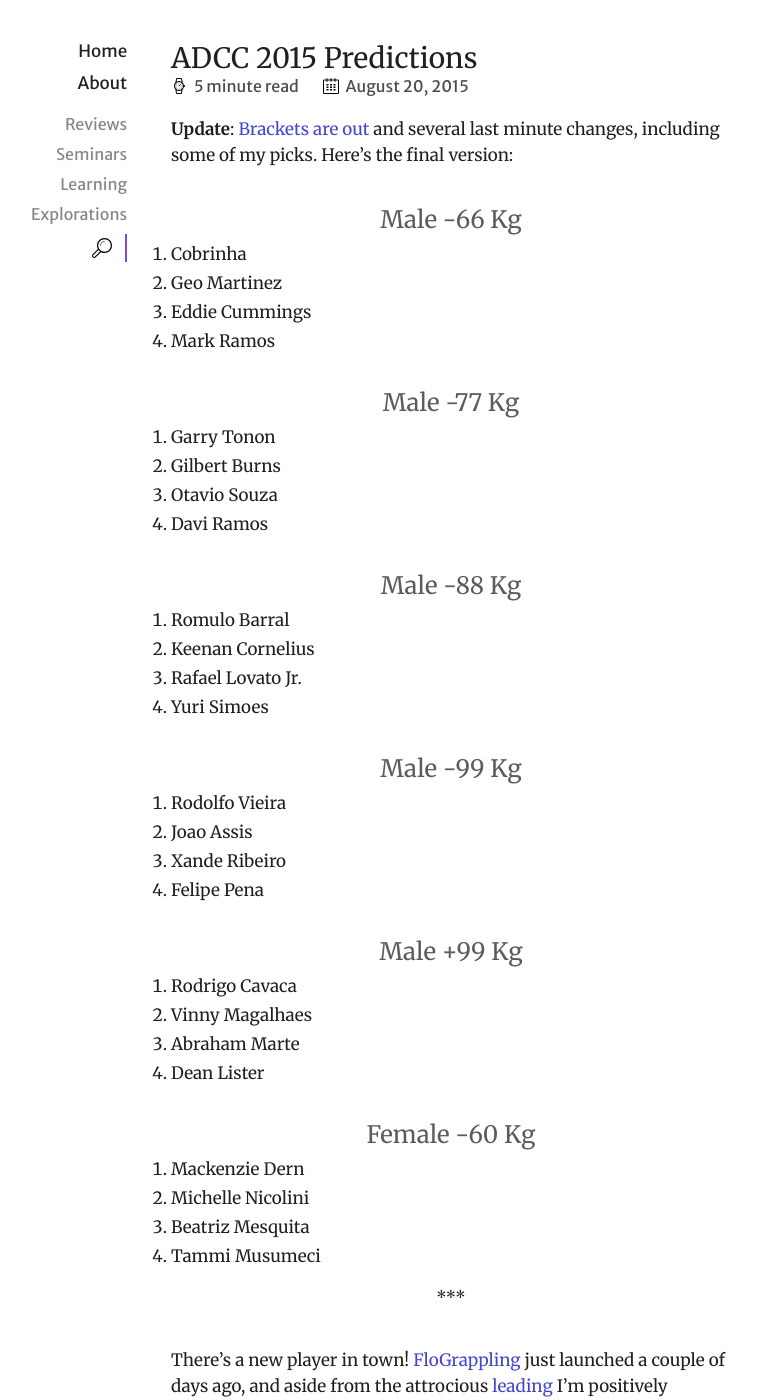
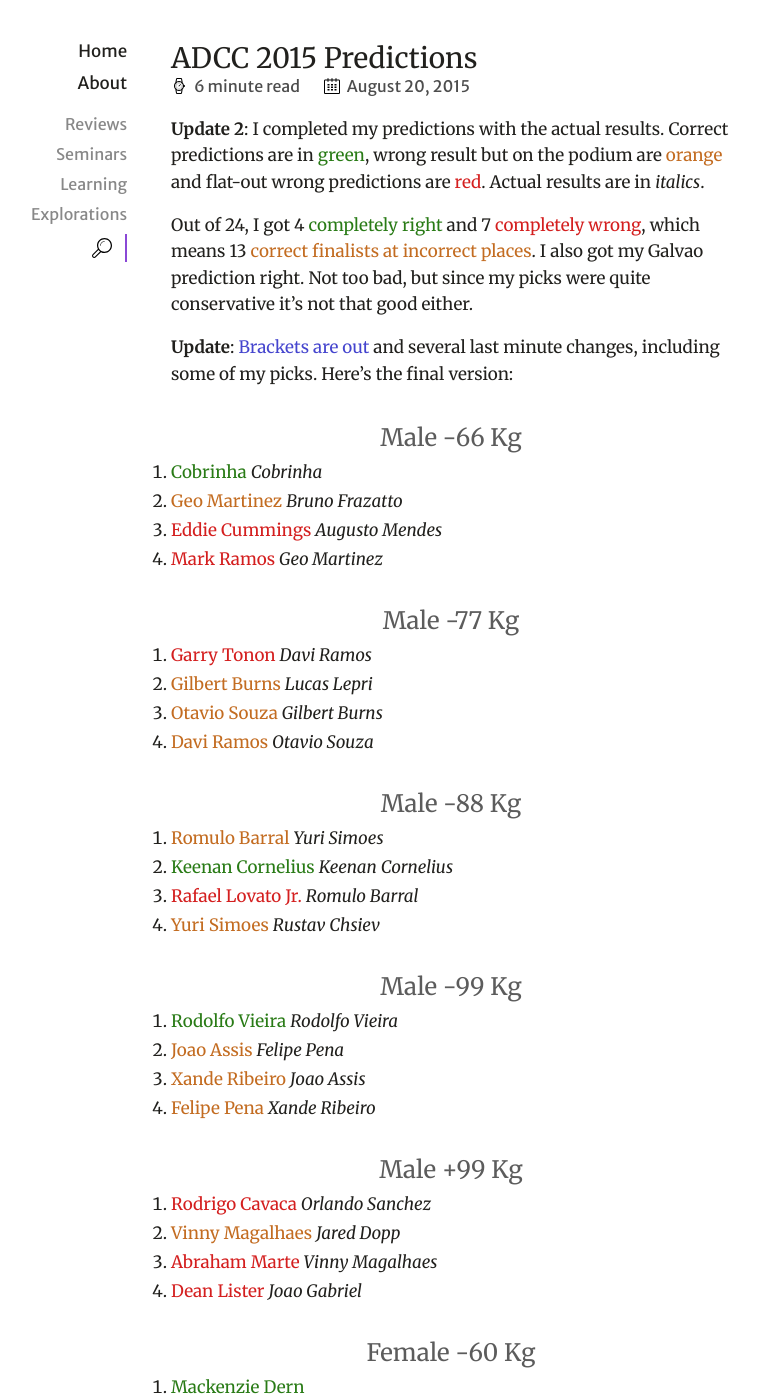
Before and after one commit to y-lohse/bjj, a Jekyll site: the page built from _posts/2015-08-20-adcc-predictions.md, in a window 1280 px wide and 1400 px high. Shown: the whole window, without its empty margins (189-948 px from the left). Built offline with Jekyll 4.4.1, drawn with Linux system fonts in a browser that asks for light colours; nearby versions of some CDN libraries.

Commit message:
prediction results

```diff
--- a/_posts/2015-08-20-adcc-predictions.md
+++ b/_posts/2015-08-20-adcc-predictions.md
@@ -4,49 +4,53 @@
 tags: ADCC, AJ Agrazam, FloGrappling, Joao Miyao, Keenan Cornelius, Eddie Cummings, Geo Martinez, Garry Tonon, Dillon Danis, Yuri Simoes, Bernardo Faria, Mackenzie Dern, Andre Galvao, predictions
 ---
 
+**Update 2**: I completed my predictions with the actual results. Correct predictions are in <span style="color: #297b16;">green</span>, wrong result but on the podium are <span style="color: #c36c21;">orange</span> and flat-out wrong predictions are <span style="color: #d41f1f;">red</span>. Actual results are in *italics*.
+
+Out of 24, I got 4 <span style="color: #297b16;">completely right</span> and 7 <span style="color: #d41f1f;">completely wrong</span>, which means 13 <span style="color: #c36c21;">correct finalists at incorrect places</span>. I also got my Galvao prediction right. Not too bad, but since my picks were quite conservative it's not that good either.
+
 **Update**: [Brackets are out](http://www.flograppling.com/article/33132-adcc-tests-team-loyalties-with-explosive-2015-draws) and several last minute changes, including some of my picks. Here's the final version:
 
 # Male -66 kg
 
-1. Cobrinha
-2. Geo Martinez
-3. Eddie Cummings
-4. Mark Ramos
+1. <span style="color: #297b16;">Cobrinha</span> *Cobrinha*
+2. <span style="color: #c36c21;">Geo Martinez</span> *Bruno Frazatto*
+3. <span style="color: #d41f1f;">Eddie Cummings</span> *Augusto Mendes*
+4. <span style="color: #d41f1f;">Mark Ramos</span> *Geo Martinez*
 
 # Male -77 kg
 
-1. Garry Tonon
-2. Gilbert Burns
-3. Otavio Souza
-4. Davi Ramos
+1. <span style="color: #d41f1f;">Garry Tonon</span> *Davi Ramos*
+2. <span style="color: #c36c21;">Gilbert Burns</span> *Lucas Lepri*
+3. <span style="color: #c36c21;">Otavio Souza</span> *Gilbert Burns*
+4. <span style="color: #c36c21;">Davi Ramos</span> *Otavio Souza*
 
 # Male -88 kg
 
-1. Romulo Barral
-2. Keenan Cornelius
-3. Rafael Lovato Jr.
-4. Yuri Simoes
+1. <span style="color: #c36c21;">Romulo Barral</span> *Yuri Simoes*
+2. <span style="color: #297b16;">Keenan Cornelius</span> *Keenan Cornelius*
+3. <span style="color: #d41f1f;">Rafael Lovato Jr.</span> *Romulo Barral*
+4. <span style="color: #c36c21;">Yuri Simoes</span> *Rustav Chsiev*
 
 # Male -99 kg
 
-1. Rodolfo Vieira
-2. Joao Assis
-3. Xande Ribeiro
-4. Felipe Pena
+1. <span style="color: #297b16;">Rodolfo Vieira</span> *Rodolfo Vieira*
+2. <span style="color: #c36c21;">Joao Assis</span> *Felipe Pena*
+3. <span style="color: #c36c21;">Xande Ribeiro</span> *Joao Assis*
+4. <span style="color: #c36c21;">Felipe Pena</span> *Xande Ribeiro*
 
 # Male +99 kg
 
-1. Rodrigo Cavaca
-2. Vinny Magalhaes
-3. Abraham Marte
-4. Dean Lister
+1. <span style="color: #d41f1f;">Rodrigo Cavaca</span> *Orlando Sanchez*
+2. <span style="color: #c36c21;">Vinny Magalhaes</span> *Jared Dopp*
+3. <span style="color: #d41f1f;">Abraham Marte</span> *Vinny Magalhaes*
+4. <span style="color: #d41f1f;">Dean Lister</span> *Joao Gabriel*
 
 # Female -60 kg
 
-1. Mackenzie Dern
-2. Michelle Nicolini
-3. Beatriz Mesquita
-4. Tammi Musumeci
+1. <span style="color: #297b16;">Mackenzie Dern</span>
+2. <span style="color: #c36c21;">Michelle Nicolini</span>
+3. <span style="color: #c36c21;">Beatriz Mesquita</span>
+4. <span style="color: #c36c21;">Tammi Musumeci</span>
 
 ***
 
```
